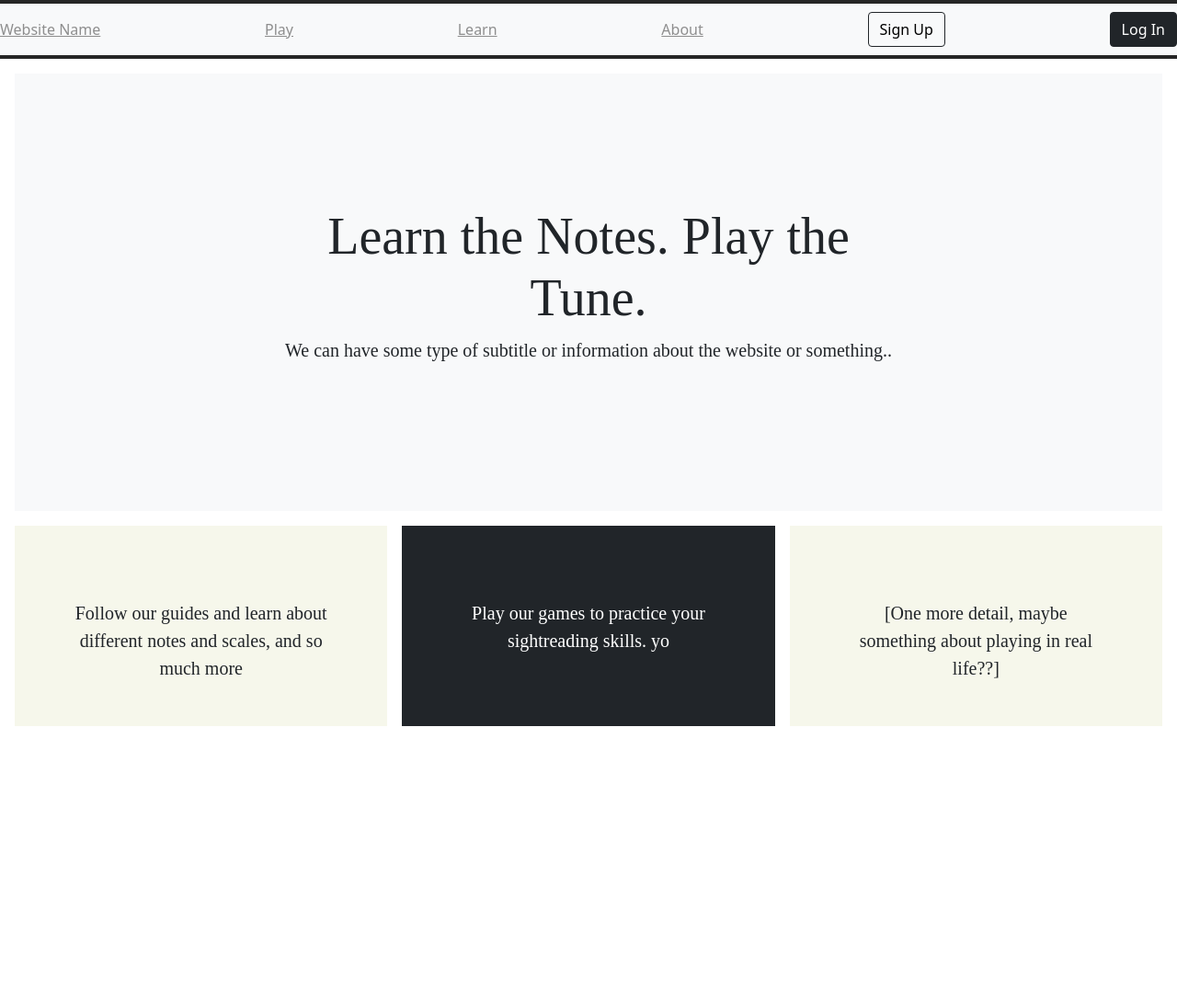
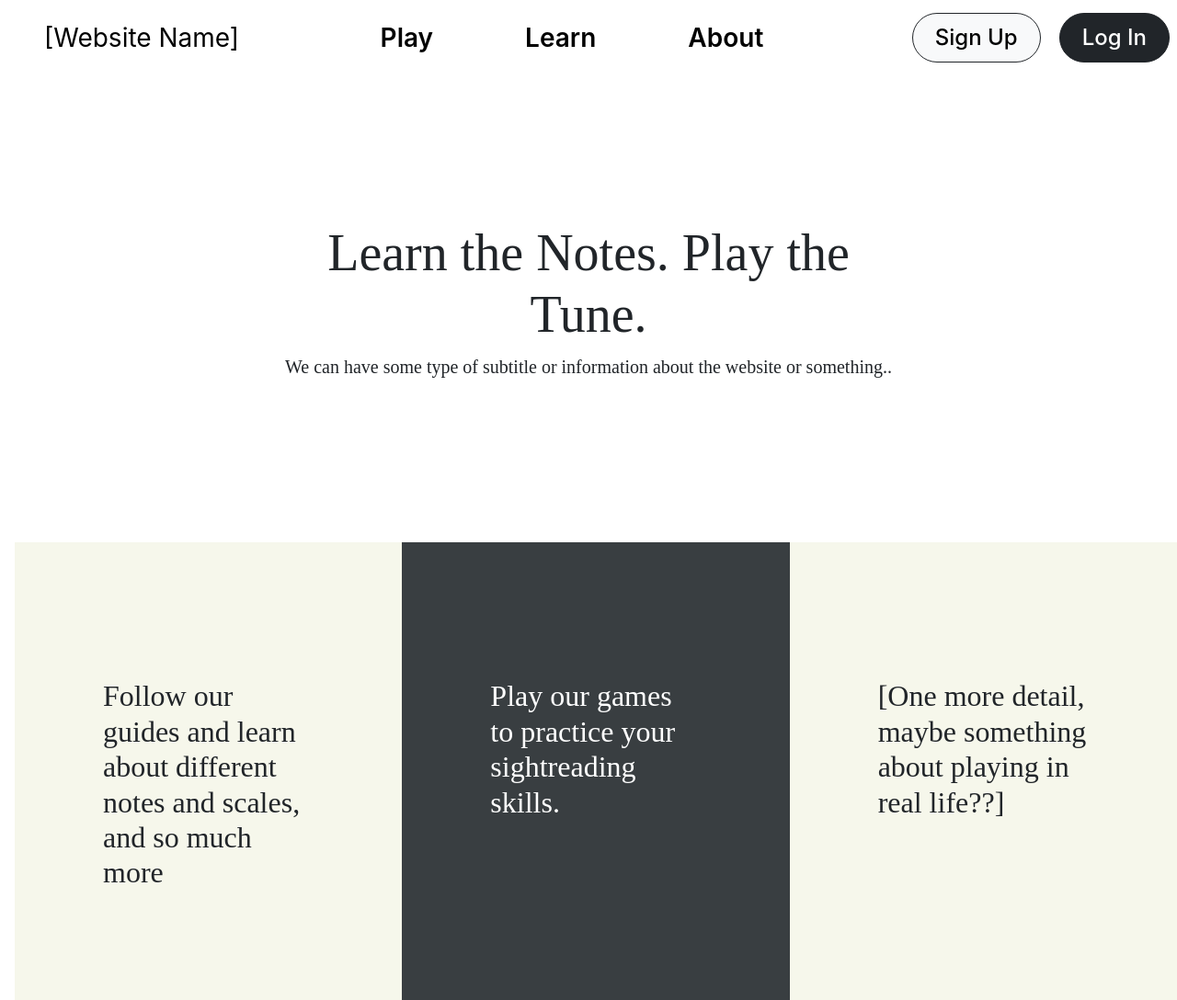
Before and after one commit to ronduma/cs545-project, a plain HTML site: page index.html in a window 1280 px wide. Shown: the top 1088 px of the page at 92% size. Before the commit the page ends 902 px from the top, so only its background shows below. Drawn offline with nearby package versions, Linux system fonts and the light colour scheme; a web font is replaced by a local one.

Commit message:
more homepage tweaks

```diff
--- a/index.html
+++ b/index.html
@@ -12,6 +12,8 @@
 
     <!-- Iowan Old Style Font -->
     <link href="//db.onlinewebfonts.com/c/ee2d6efb70dae6b477d30df1fd294972?family=Bitstream+Iowan+Old+Style" rel="stylesheet" type="text/css"/>
+
+
 
     <!-- Bootstrap core CSS -->
     <link href="bootstrap.min.css" rel="stylesheet">
@@ -38,21 +40,25 @@
   </head>
   <body>
 
-<header class="site-header sticky-top py-1">
-  <nav class="navbar navbar-light bg-light static-top">
-    <a class="py-2 justify-content" href="#" aria-label="Product">
-      Website Name
+<header class="site-header py-1 justify-content-start" style="background-color:white">
+  <nav class="navbar navbar-light static-top">
+    <a class="ps-5 py-2" id="logo" href="#">
+      [Website Name]
     </a>
-    <a class="py-2" href="#">Play</a>
-    <a class="py-2" href="#">Learn</a>
-    <a class="py-2" href="#">About</a>
-    <button class="btn navbtn btn-light rounded border border-dark">Sign Up</button>
-    <button class="btn navbtn btn-dark rounded">Log In</button>
+    <div class="justify-content-center">
+      <a class="py-2 mx-5" href="#">Play</a>
+      <a class="py-2 mx-5" href="#">Learn</a>
+      <a class="py-2 mx-5" href="#">About</a>
+    </div>
+    <div class="justify-content-end">
+      <button class="btn navbtn btn-light border border-dark px-4 py-2 mx-2 rounded-pill">Sign Up</button>
+      <button class="btn navbtn btn-dark px-4 py-2 mx-2 rounded-pill">Log In</button>
+    </div>
   </nav>
 </header>
 
 <main>
-  <div class="position-relative overflow-hidden p-3 p-md-5 m-md-3 text-center bg-light">
+  <div class="overflow-hidden p-3 p-md-5 m-md-3 text-center ">
     <div class="col-md-8 p-lg-5 mx-auto my-5">
       <h1 class="display-4 fw-normal">Learn the Notes. Play the Tune.</h1>
       <p class="lead fw-normal">We can have some type of subtitle or information about the website or something..</p>
@@ -60,19 +66,19 @@
   </div>
 
   <div class="d-md-flex flex-md-equal w-100 my-md-3 ps-md-3">
-    <div class="me-md-3 pt-3 px-3 pt-md-5 px-md-5 text-center overflow-hidden" style="background-color:#F6F7EB">
-      <div class="my-3 p-3">
-        <p class="lead">Follow our guides and learn about different notes and scales, and so much more </p>
+    <div class="py-5 text-left overflow-hidden" style="background-color:#F6F7EB">
+      <div class="h2 px-5 mx-5" style="padding:100px 0 100px 0">
+        <p>Follow our guides and learn about different notes and scales, and so much more </p>
       </div>
     </div>
-    <div class="bg-dark me-md-3 px-3 pt-md-5 px-md-5 text-center text-white overflow-hidden" style="background-color:#393E41">
-      <div class="my-3 py-3">
-        <p class="lead">Play our games to practice your sightreading skills. yo</p>
+    <div class="py-5 text-left text-white overflow-hidden" style="background-color:#393E41">
+      <div class="h2 px-5 mx-5" style="padding:100px 0 100px 0">
+        <p>Play our games to practice your sightreading skills.</p>
       </div>
     </div>
-    <div class="me-md-3 pt-3 px-3 pt-md-5 px-md-5 text-center overflow-hidden" style="background-color:#F6F7EB">
-        <div class="my-3 p-3">
-          <p class="lead">[One more detail, maybe something about playing in real life??]</p>
+    <div class="py-5 text-left overflow-hidden" style="background-color:#F6F7EB">
+        <div class="h2 px-5 mx-5" style="padding:100px 0 100px 0">
+          <p>[One more detail, maybe something about playing in real life??]</p>
         </div>
       </div>
   </div>
--- a/style.css
+++ b/style.css
@@ -3,14 +3,23 @@
 }
 
 /*
+ * Fonts
+ */
+ @import url('https://fonts.googleapis.com/css2?family=Inter:wght@400;500;600&display=swap');
+
+ @import url(//db.onlinewebfonts.com/c/ee2d6efb70dae6b477d30df1fd294972?family=Bitstream+Iowan+Old+Style);
+ @font-face {
+   font-family: "Bitstream Iowan Old Style";
+   src: url("//db.onlinewebfonts.com/t/ee2d6efb70dae6b477d30df1fd294972.eot");
+   src: url("//db.onlinewebfonts.com/t/ee2d6efb70dae6b477d30df1fd294972.eot?#iefix") format("embedded-opentype"), url("//db.onlinewebfonts.com/t/ee2d6efb70dae6b477d30df1fd294972.woff2") format("woff2"), url("//db.onlinewebfonts.com/t/ee2d6efb70dae6b477d30df1fd294972.woff") format("woff"), url("//db.onlinewebfonts.com/t/ee2d6efb70dae6b477d30df1fd294972.ttf") format("truetype"), url("//db.onlinewebfonts.com/t/ee2d6efb70dae6b477d30df1fd294972.svg#Bitstream Iowan Old Style") format("svg");
+ }
+
+/*
  * General
  */
 
-@import url(//db.onlinewebfonts.com/c/ee2d6efb70dae6b477d30df1fd294972?family=Bitstream+Iowan+Old+Style);
-@font-face {
-  font-family: "Bitstream Iowan Old Style";
-  src: url("//db.onlinewebfonts.com/t/ee2d6efb70dae6b477d30df1fd294972.eot");
-  src: url("//db.onlinewebfonts.com/t/ee2d6efb70dae6b477d30df1fd294972.eot?#iefix") format("embedded-opentype"), url("//db.onlinewebfonts.com/t/ee2d6efb70dae6b477d30df1fd294972.woff2") format("woff2"), url("//db.onlinewebfonts.com/t/ee2d6efb70dae6b477d30df1fd294972.woff") format("woff"), url("//db.onlinewebfonts.com/t/ee2d6efb70dae6b477d30df1fd294972.ttf") format("truetype"), url("//db.onlinewebfonts.com/t/ee2d6efb70dae6b477d30df1fd294972.svg#Bitstream Iowan Old Style") format("svg");
+html {
+  scroll-behavior: smooth;
 }
 
 div {
@@ -25,18 +34,28 @@ div {
  * Custom translucent site header
  */
 
+.navbtn {
+  font-family: 'Inter', sans-serif;
+  font-weight: 500;
+  font-size:24px;
+}
+
 .site-header {
   background-color: rgba(0, 0, 0, .85);
   -webkit-backdrop-filter: saturate(180%) blur(20px);
   backdrop-filter: saturate(180%) blur(20px);
 }
 .site-header a {
-  color: #8e8e8e;
+  color: black;
+  font-family: 'Inter', sans-serif;
+  font-size:28px;
+  font-weight: 600;
   transition: color .15s ease-in-out;
+  text-decoration: none;
 }
 .site-header a:hover {
-  color: #fff;
-  text-decoration: none;
+  color: black;
+  text-decoration: hover;
 }
 
 /*
@@ -86,3 +105,11 @@ div {
     flex: 1;
   }
 }
+
+/*
+ * Specifics
+ */
+
+#logo {
+  font-weight:400;
+}
```
